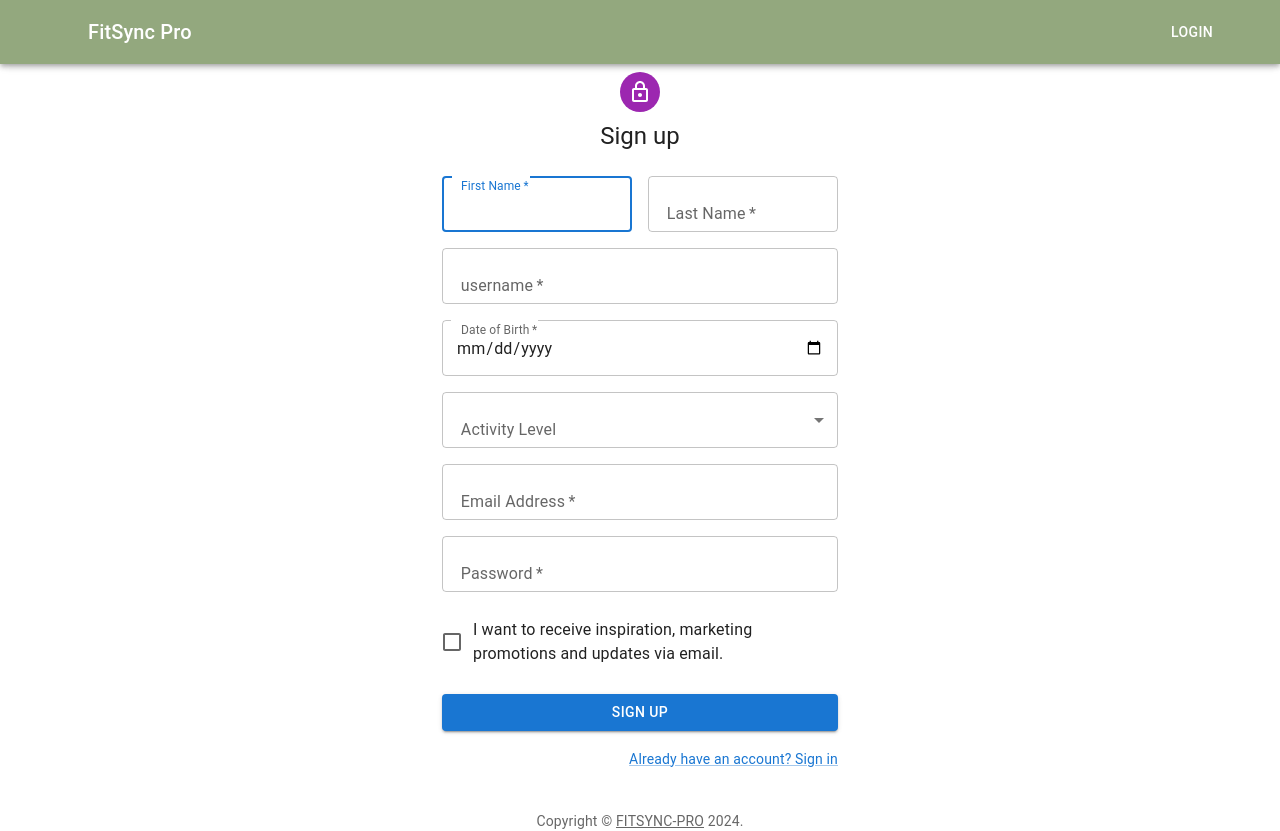
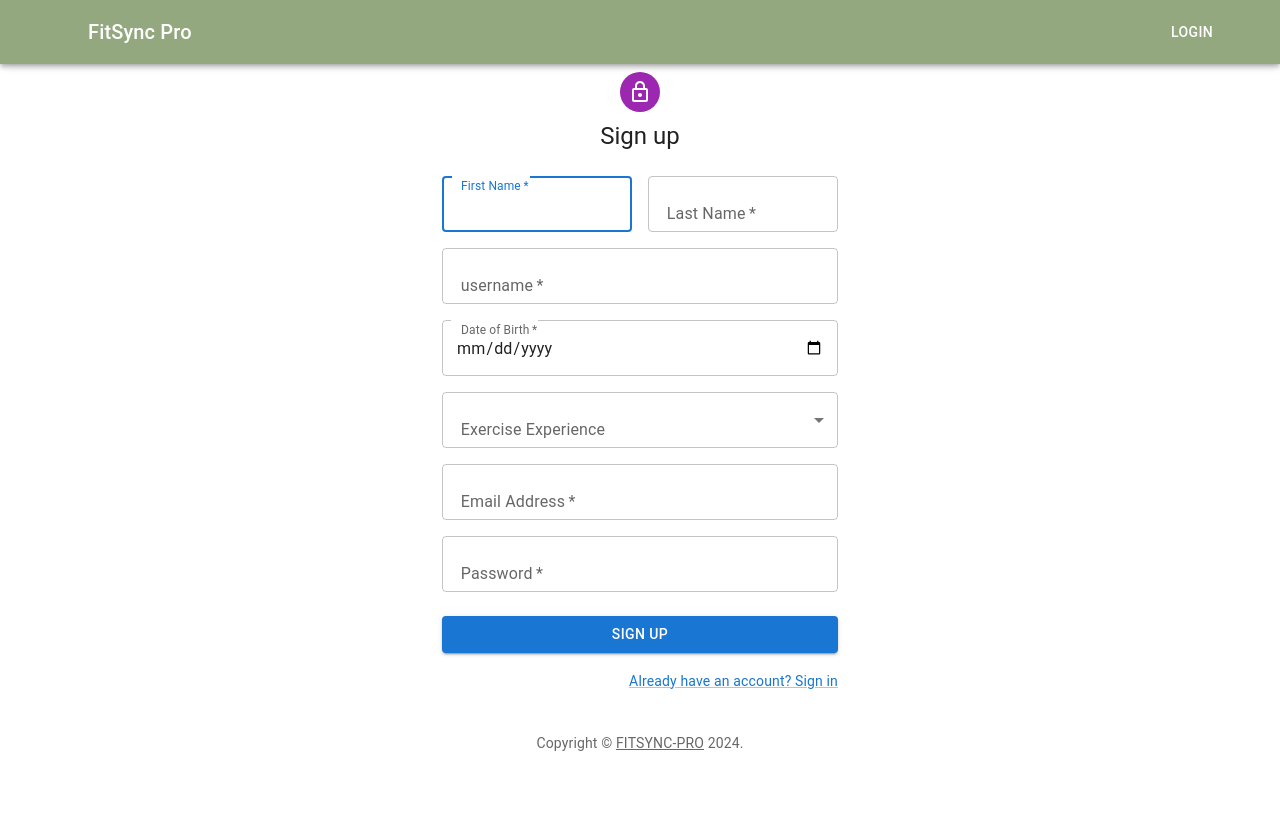
Before and after one commit to dgomie/fitsync-pro, a React (Vite) app in the folder client/: page /signUp in a window 1280 px wide. After the commit the page ends 800 px from the top, so only its background shows below. Built offline with nearby package versions, Linux system fonts and the light colour scheme.

Commit message:
Edit activity level choices, remove email signup radio button, add link to login

```diff
--- a/client/src/components/SignUp.jsx
+++ b/client/src/components/SignUp.jsx
@@ -137,7 +137,7 @@ const Signup = () => {
               <Grid item xs={12}>
                 <FormControl fullWidth>
                   <InputLabel id="activity-level-label">
-                    Activity Level
+                    Exercise Experience
                   </InputLabel>
                   <Select
                     labelId="activity-level-label"
@@ -146,9 +146,9 @@ const Signup = () => {
                     defaultValue=""
 
                   >
-                    <MenuItem value="very active">Very Active</MenuItem>
-                    <MenuItem value="active">Active</MenuItem>
-                    <MenuItem value="sedentary">Sedentary</MenuItem>
+                    <MenuItem value="beginner">Beginner</MenuItem>
+                    <MenuItem value="intermediate">Intermediate</MenuItem>
+                    <MenuItem value="advanced">Advanced</MenuItem>
                   </Select>
                 </FormControl>
               </Grid>
@@ -175,14 +175,6 @@ const Signup = () => {
 
                 />
               </Grid>
-              <Grid item xs={12}>
-                <FormControlLabel
-                  control={
-                    <Checkbox value="allowExtraEmails" color="primary" />
-                  }
-                  label="I want to receive inspiration, marketing promotions and updates via email."
-                />
-              </Grid>
             </Grid>
             <Button
               type="submit"
@@ -194,7 +186,7 @@ const Signup = () => {
             </Button>
             <Grid container justifyContent="flex-end">
               <Grid item>
-                <Link href="#" variant="body2">
+                <Link href="/login" variant="body2">
                   Already have an account? Sign in
                 </Link>
               </Grid>
```
